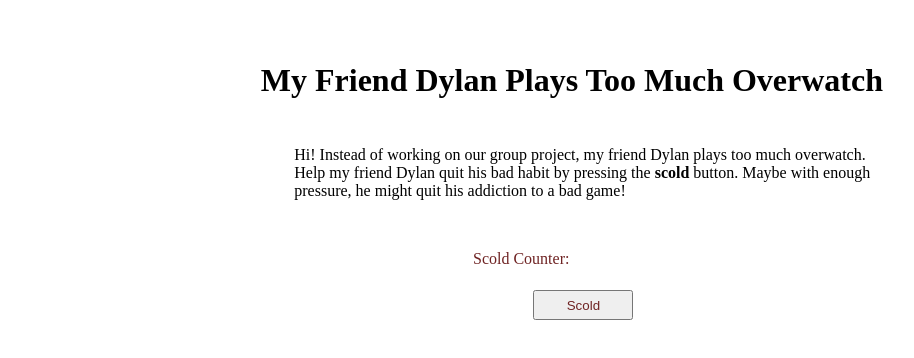
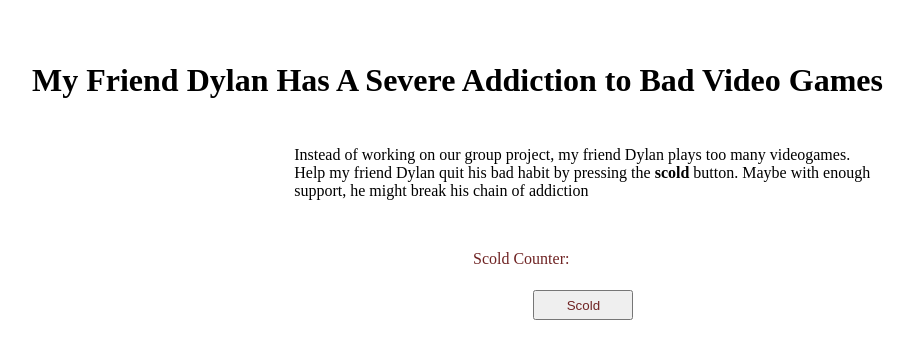
Before and after one commit to lpc-7121/lpc-7121.github.io, a plain HTML site: page index.html in a window 1280 px wide. Shown: the whole page, without its empty margins (45-959 px from the left). Drawn offline with Linux system fonts and the light colour scheme.

Commit message:
Some text changes

```diff
--- a/index.html
+++ b/index.html
@@ -35,12 +35,12 @@
 <body>
 
     <h1 id = "Title">
-        My Friend Dylan Plays Too Much Overwatch
+        My Friend Dylan Has A Severe Addiction to Bad Video Games
     </h1>
     <p1 id = "Explanation">
-        Hi! Instead of working on our group project, my friend Dylan plays too much overwatch.<br>
+        Instead of working on our group project, my friend Dylan plays too many videogames.<br>
         Help my friend Dylan quit his bad habit by pressing the <b>scold</b> button. Maybe with enough<br>
-        pressure, he might quit his addiction to a bad game!
+        support, he might break his chain of addiction
     </p1>
     <div id = "ScoldCounter">
         Scold Counter:
```
